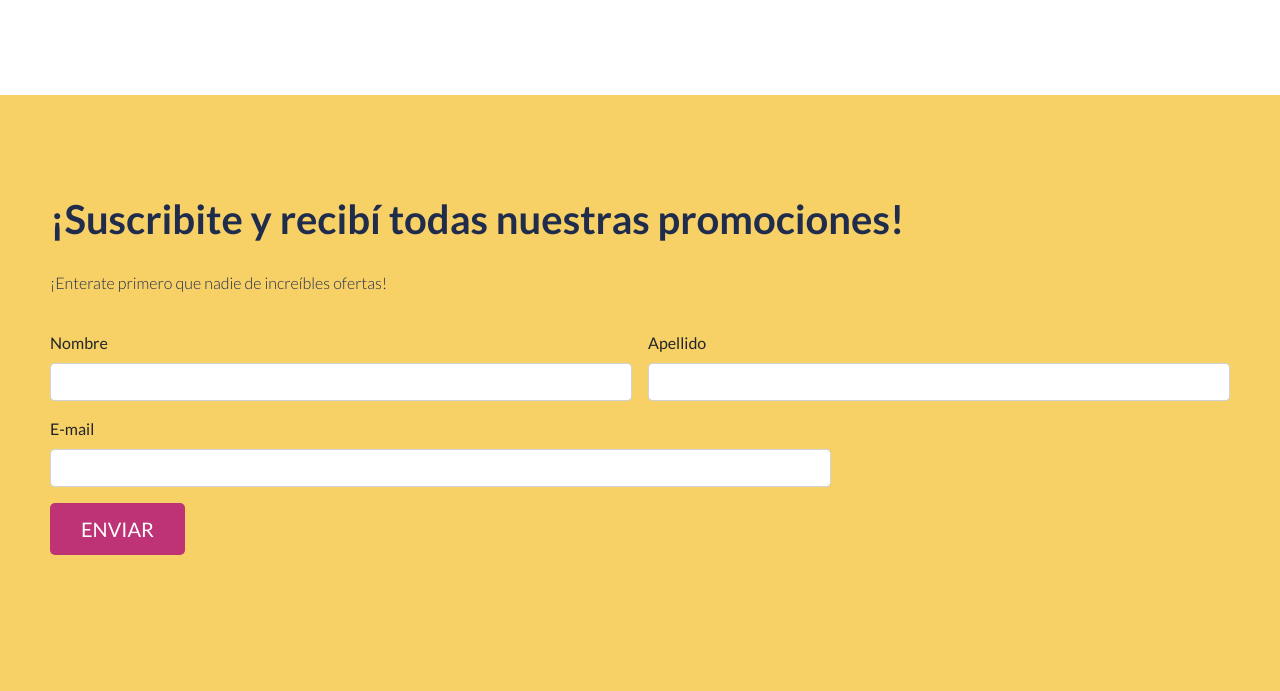
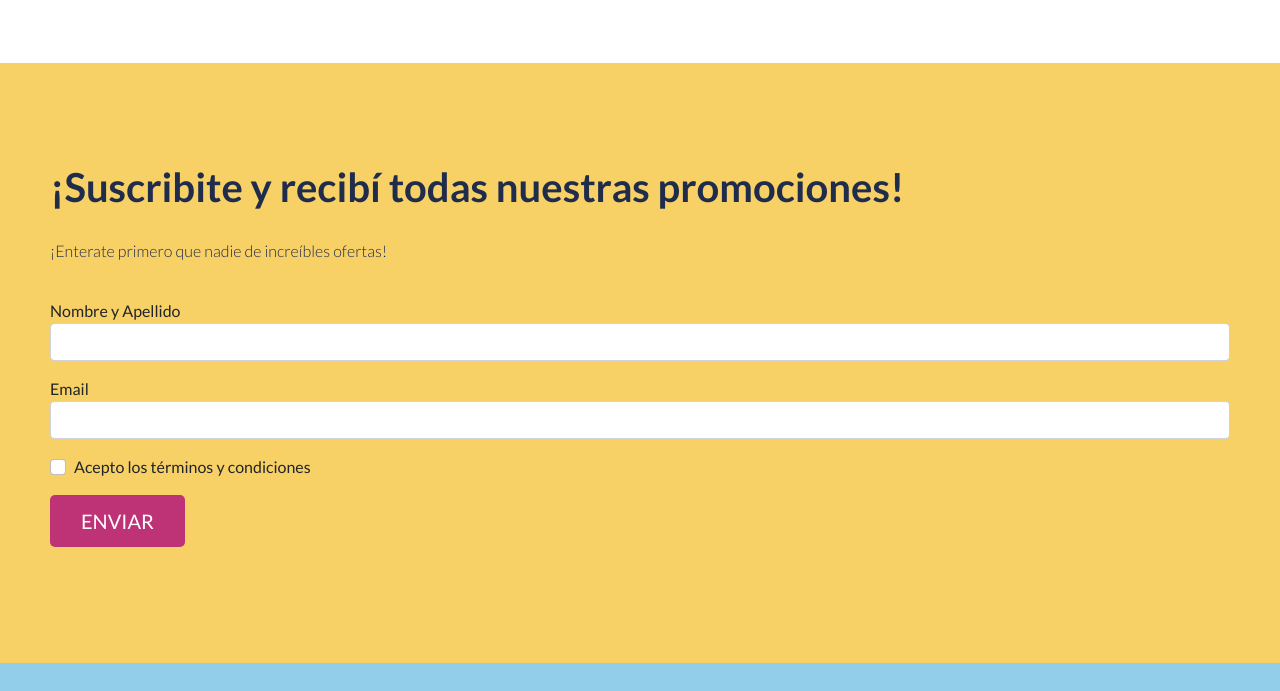
Before and after one commit to DanielaEFernandez/Heaven-final-project, a plain HTML site: page index.html in a window 1280 px wide. Shown: the part 1167-1858 px from the top of the page. Drawn offline with nearby package versions, Linux system fonts and the light colour scheme.

Commit message:
cambios formulario

```diff
--- a/index.html
+++ b/index.html
@@ -74,29 +74,26 @@
         </div>
       </div>
     </section>
-    <!--formulario-->
+    <!--form-->
     <div class="form">
-      <div class="container-form mt-5">
+      <div class="container-form mt-3">
           <h1>¡Suscribite y recibí todas nuestras promociones!</h1>
           <p>¡Enterate primero que nadie de increíbles ofertas!</p>
-        <form class="row g-3">
-          <div class="col-md-6">
-            <label for="firstName" class="form-label">Nombre</label>
-            <input type="text" class="form-control" id="firstName" required>
+        <form action="/action_page.php">
+          <div class="mb-3 mt-3">
+            <label for="nombre">Nombre y Apellido</label>
+            <input type="text" class="form-control" id="nombre" required>
           </div>
-          <div class="col-md-6">
-            <label for="lastName" class="form-label">Apellido</label>
-            <input type="text" class="form-control" id="lastName" required>
+          <div class="mb-3">
+            <label for="email">Email</label>
+            <input type="email" class="form-control" id="email"required>
           </div>
-          <div class="col-md-8">
-            <label for="emailInfo" class="form-label">E-mail</label>
-            <input type="email" class="form-control" id="emailInfo"required>
+          <div class="form-check mb-3">
+            <label class="form-check-label">
+              <input class="form-check-input" type="checkbox" name="terms">Acepto los términos y condiciones</label>
           </div>
-          <div class="col-md-12">
-            <button type="button" class="btn" data-bs-toggle="modal" data-bs-target="#exampleModal">ENVIAR</button>
-          </div>
+          <button type="submit" class="btn" data-bs-toggle="modal" data-bs-target="#exampleModal">ENVIAR</button>
         </form>
-      </div>
       </div>
       <!-- Modal -->
       <div class="modal fade" id="exampleModal" tabindex="-1" aria-labelledby="exampleModalLabel" aria-hidden="true">
@@ -116,6 +113,7 @@
           </div>
         </div>
       </div>
+    </div>
     <!--footer-->
     <footer>
       <a class="logotipo-footer" href="index.html"><img src="assets/heaven-sello.png" alt="heaven-logo"></a>
```
Also changed, not shown: form.html (deleted, +0 -35 lines). Lines whose indentation alone changed are shown as unchanged.
